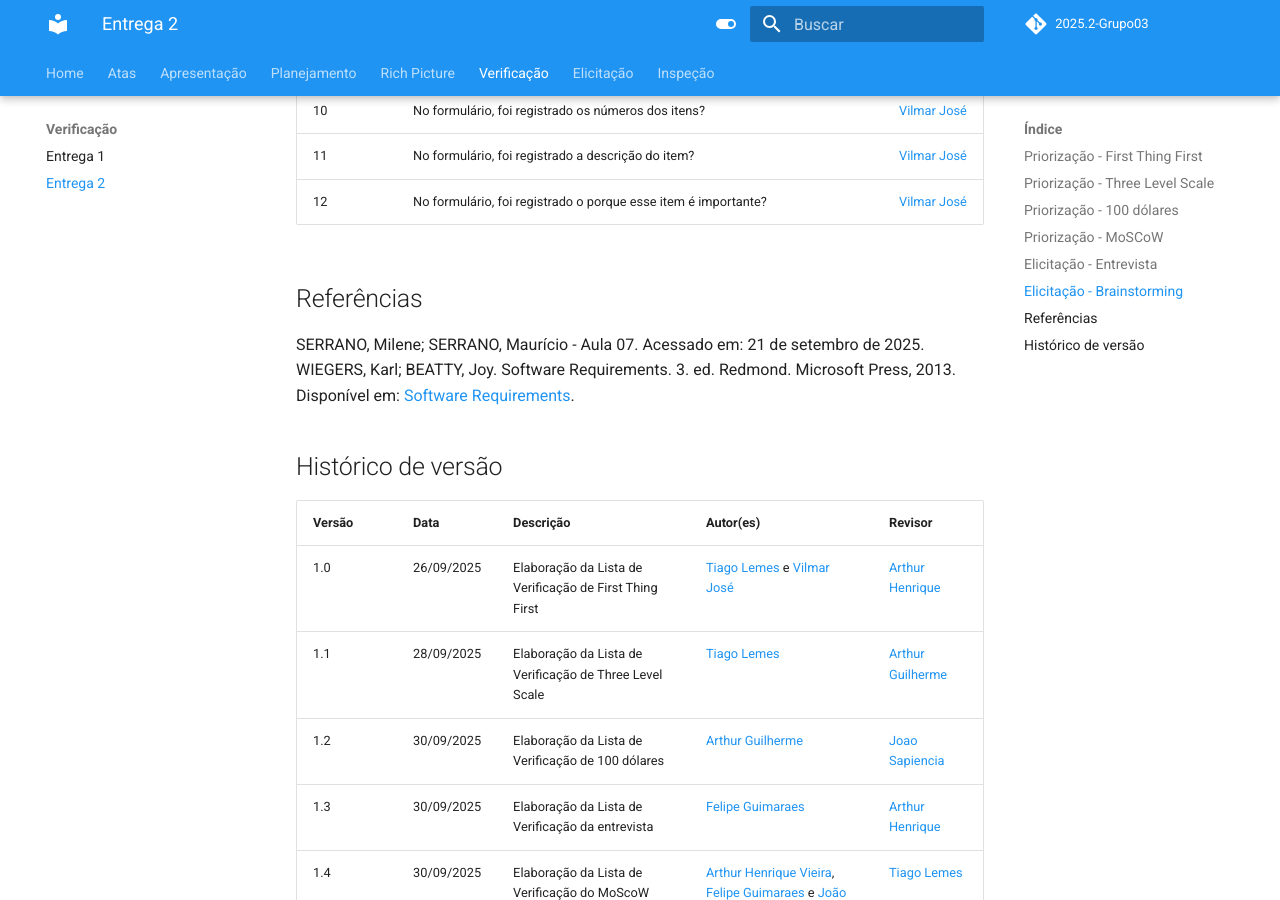
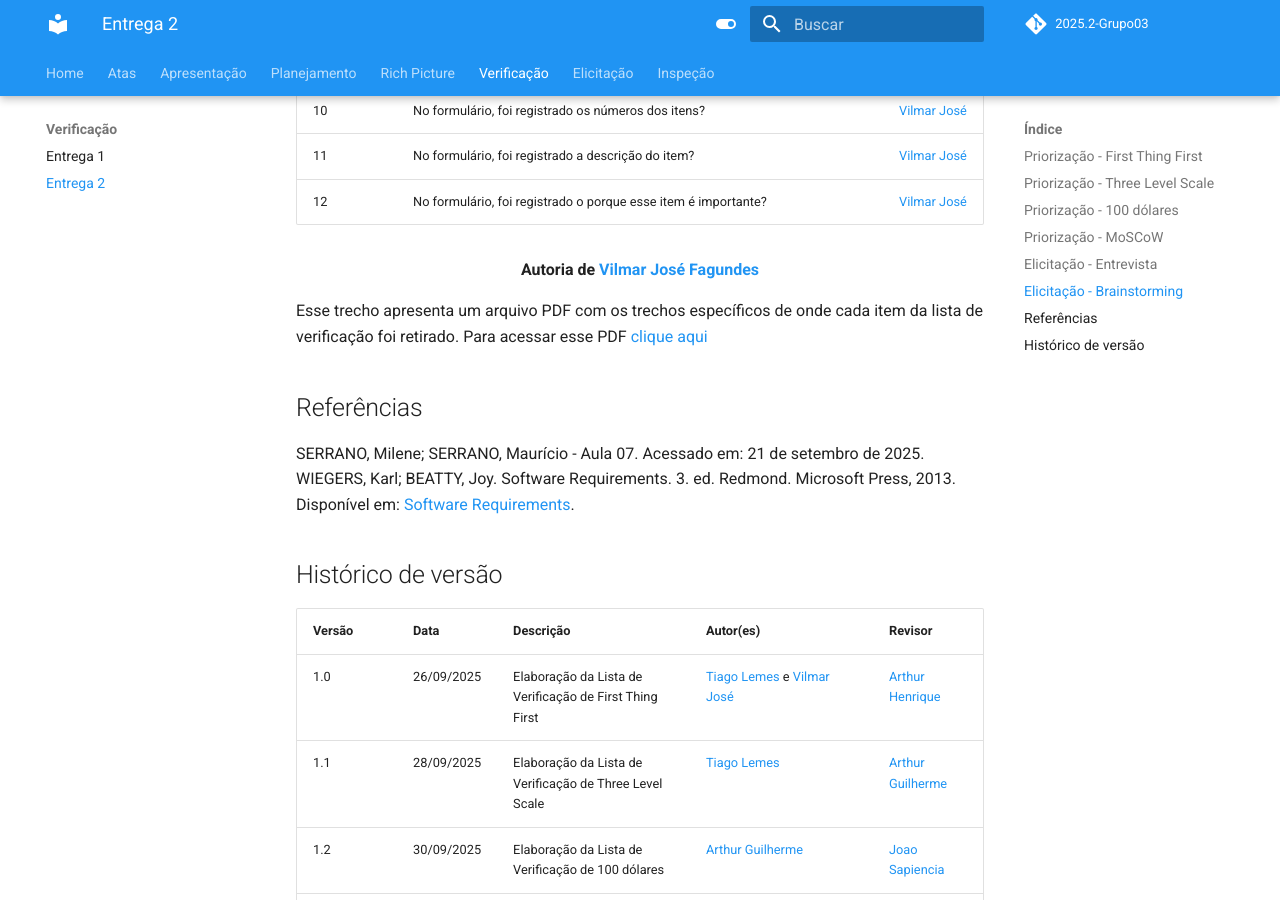
Before and after one commit to Requisitos-de-Software/2025.2-Grupo03, an MkDocs documentation site: the page built from docs/Verificacao/verificacao2.md, in a window 1280 px wide and 900 px high, scrolled down 5988 px. Built offline with MkDocs 1.6.1 and Material for MkDocs 9.7.7, drawn with Linux system fonts in a browser that asks for light colours; comment, search, counter and statistics services are not loaded.

Commit message:
Update verificacao2.md

```diff
--- a/docs/Verificacao/verificacao2.md
+++ b/docs/Verificacao/verificacao2.md
@@ -127,6 +127,10 @@ Esse tópico apresenta a lista de verificação da técnica de elicitação **br
 | 11 | No formulário, foi registrado a descrição do item? |  [Vilmar José](https://github.com/VilmarFagundes) |
 | 12 | No formulário, foi registrado o porque esse item é importante? |  [Vilmar José](https://github.com/VilmarFagundes) |
 
+<div align="center"><strong>Autoria de <a href="https://github.com/VilmarFagundes">Vilmar José Fagundes</a></strong></div>
+
+Esse trecho apresenta um arquivo PDF com os trechos específicos de onde cada item da lista de verificação foi retirado. Para acessar esse PDF [clique aqui]( ../arquivos/Grupo03VilmarJoseVerifacaçãoListaTécnicadeelicitação(1).pdf )
+
 ## Referências
 SERRANO, Milene; SERRANO, Maurício - Aula 07. Acessado em: 21 de setembro de 2025.
 WIEGERS, Karl; BEATTY, Joy. Software Requirements. 3. ed. Redmond. Microsoft Press, 2013. Disponível em: [Software Requirements](../arquivos/PriorizacaoRequisitos.pdf).
```
